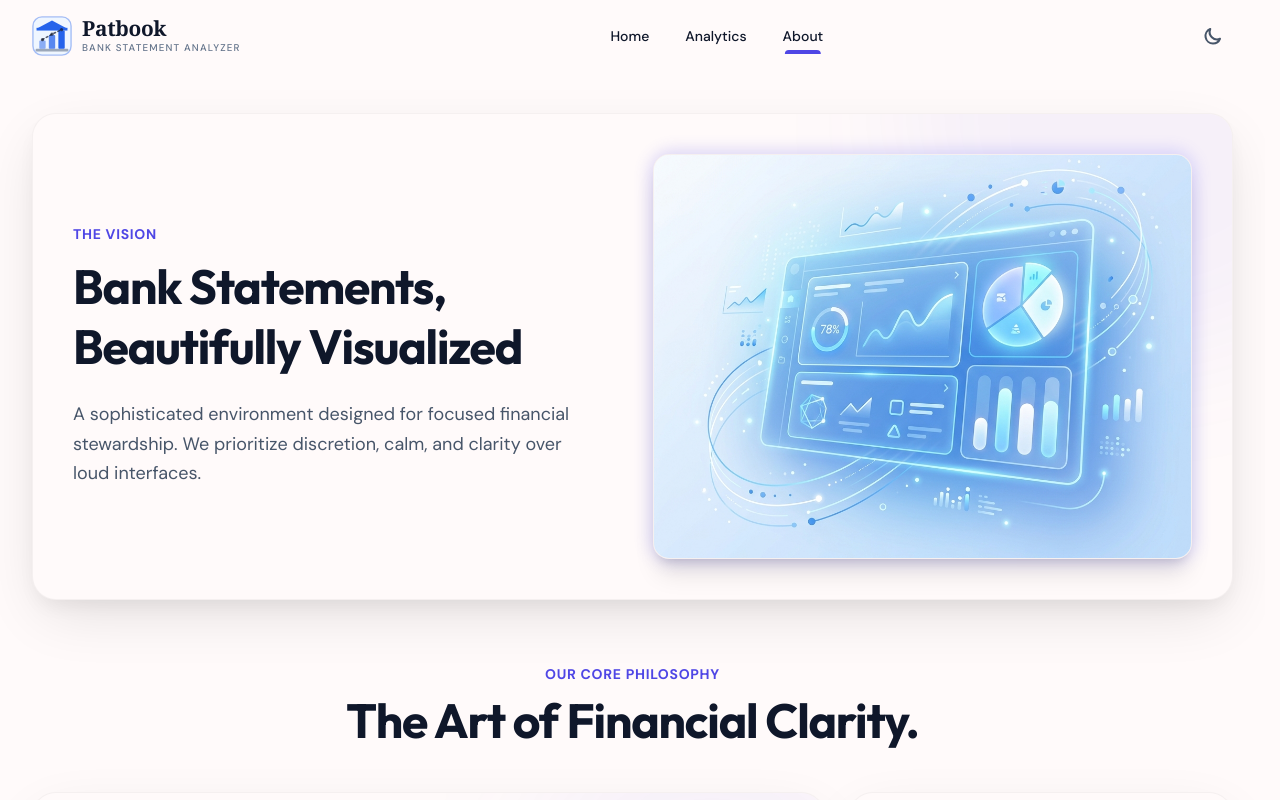
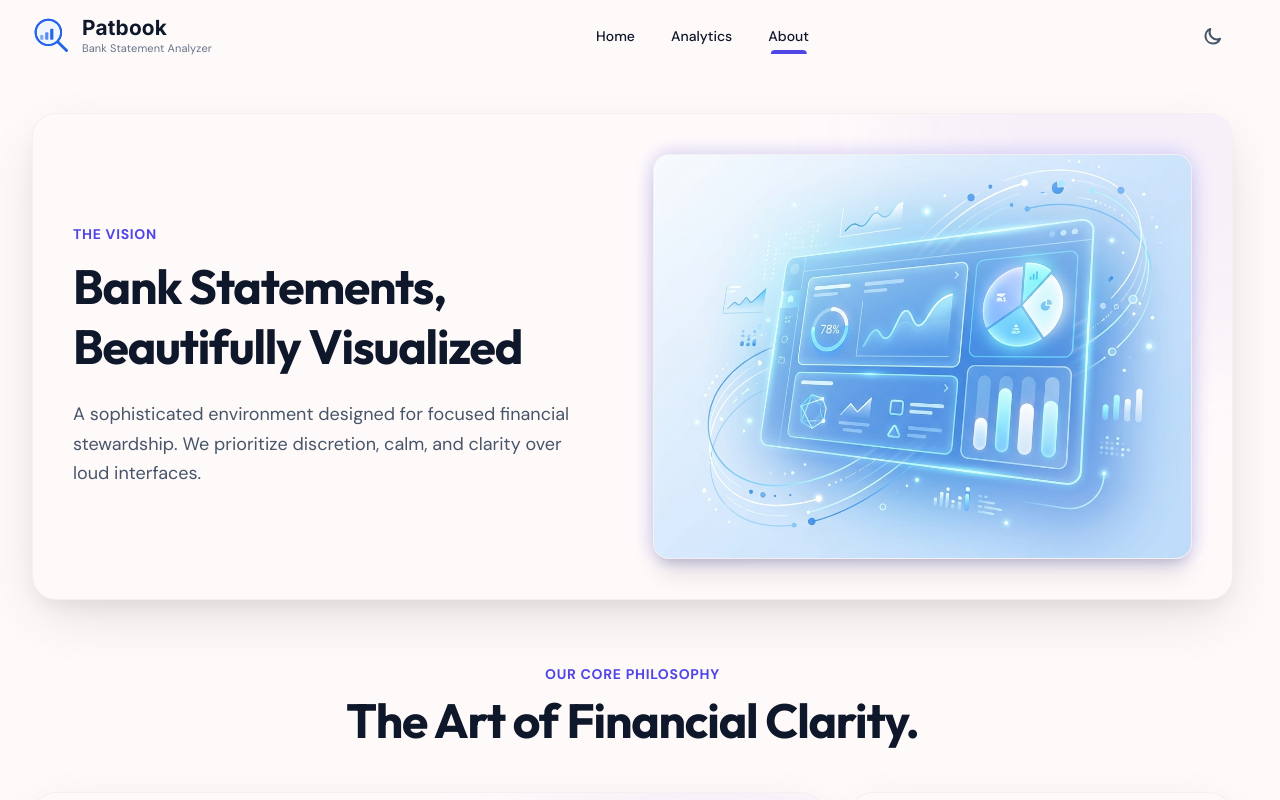
Before and after one commit to athulthomasatz/Patbook-Bank_statement_analysis, a React (Vite) app in the folder frontend/: page /about in a window 1280 px wide. Shown: the top 800 px of the page. Built offline with nearby package versions, Linux system fonts and the light colour scheme.

Commit message:
logo chaanged to owners interest

```diff
--- a/frontend/src/components/Logo1.jsx
+++ b/frontend/src/components/Logo1.jsx
@@ -104,11 +104,11 @@ export default function Logo1({ iconOnly = false, height = 40 }) {
         >
           <span
             style={{
-              fontFamily: "'Outfit', system-ui, sans-serif",
+              fontFamily: "'Inter', system-ui, sans-serif",
               fontWeight: 700,
               fontSize: `${height * 0.52}px`,
               color: "var(--logo-text, #0F172A)",
-              letterSpacing: "-0.5px",
+              letterSpacing: "0.01em",
               lineHeight: 1.1,
             }}
           >
--- a/frontend/src/components/Logo2.jsx
+++ b/frontend/src/components/Logo2.jsx
@@ -136,11 +136,11 @@ export default function Logo2({ iconOnly = false, height = 40 }) {
         >
           <span
             style={{
-              fontFamily: "'Georgia', 'Times New Roman', serif",
+              fontFamily: "'Inter', system-ui, sans-serif",
               fontWeight: 700,
               fontSize: `${height * 0.52}px`,
               color: "var(--logo-text, #0F172A)",
-              letterSpacing: "-0.3px",
+              letterSpacing: "0.01em",
               lineHeight: 1.1,
             }}
           >
--- a/frontend/src/components/Navbar.jsx
+++ b/frontend/src/components/Navbar.jsx
@@ -1,6 +1,6 @@
 import { useState, useEffect } from "react";
 import { Link, useLocation } from "react-router-dom";
-import Logo2 from "./Logo2";
+import Logo1 from "./Logo1";
 
 const navLinks = [
   { label: "Home", path: "/" },
@@ -36,7 +36,7 @@ export default function Navbar({ theme, toggleTheme }) {
             className="hover:opacity-85 transition-opacity"
             aria-label="Patbook — Bank Statement Analyzer"
           >
-            <Logo2 height={40} />
+            <Logo1 height={40} />
           </Link>
 
           {/* Desktop Navigation */}
--- a/frontend/src/index.css
+++ b/frontend/src/index.css
@@ -1,4 +1,4 @@
-@import url('https://fonts.googleapis.com/css2?family=DM+Sans:wght@400;500;600;700&family=Outfit:wght@400;500;600;700;800&display=swap');
+@import url('https://fonts.googleapis.com/css2?family=DM+Sans:wght@400;500;600;700&family=Inter:wght@400;500;600;700;800&family=Outfit:wght@400;500;600;700;800&display=swap');
 @import "tailwindcss";
 
 @theme {
```
Also changed, not shown: frontend/public/favicon.svg.
